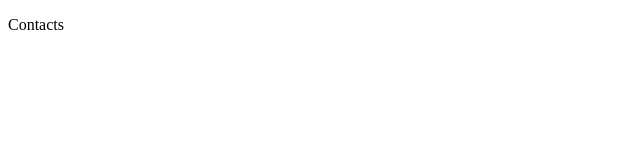
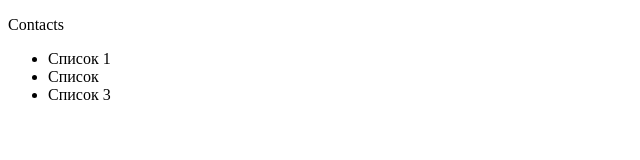
Before and after one commit to xdemetr/test, a plain HTML site: page contacts.html in a window 1280 px wide. Shown: the whole page, without its empty margins (0-640 px from the left). Drawn offline with Linux system fonts and the light colour scheme.

Commit message:
Список в контактах

```diff
--- a/contacts.html
+++ b/contacts.html
@@ -6,6 +6,11 @@
   <body>
     <div class="wrap">
       <p>Contacts</p>
+      <ul>
+        <li>Список 1</li>
+        <li>Список</li>
+        <li>Список 3</li>
+      </ul>
     </div>
   </body>
 </html>
```
